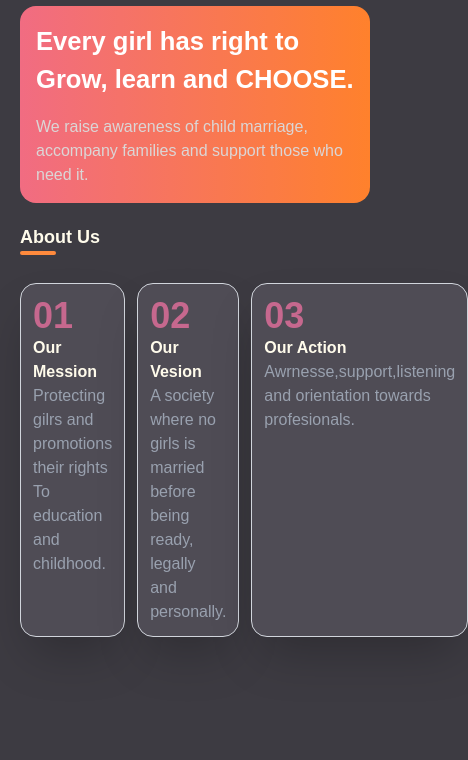
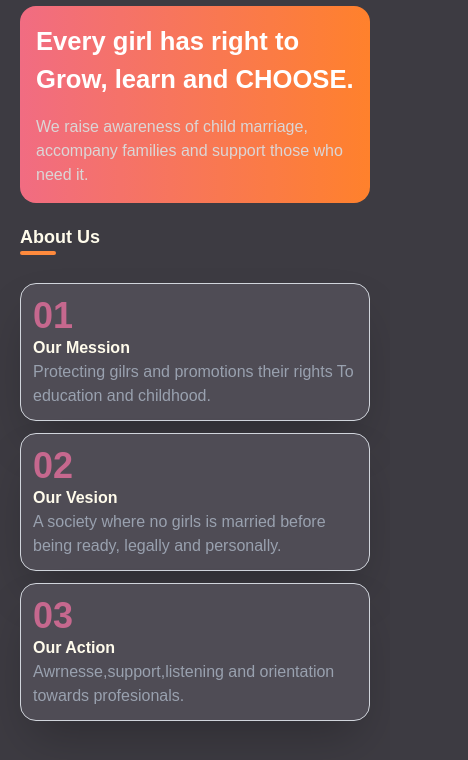
Before and after one commit to Khadija-El-Achyr/Khadija-Elachyr--project-final-HTMLandCSS, a website: page index.html in a window 390 px wide. Shown: the part 62-822 px from the top of the page, 468 px wide, since content can reach past the window. Drawn offline with Linux system fonts and the light colour scheme.

Commit message:
feat: add desktop and mobile section2/main/homePage

```diff
--- a/index.html
+++ b/index.html
@@ -61,7 +61,7 @@
                 <h3 class="text-amber-50 font-bold text-lg">About Us</h3>
                 <div class="h-1 w-9 bg-[#ff8a3d] rounded-2xl"></div>
             </div>
-            <div class="flex gap-3">
+            <div class="flex gap-3 max-sm:flex-col">
                 <div class="border-1 p-3 border-gray-300 shadow-2xl rounded-2xl bg-[#4f4c55] hover:translate-y-0.5 ">
                     <h1 class="font-extrabold text-4xl text-[#c6688e]">01</h1>
                     <p class="font-semibold text-amber-50">Our Mession</p>
```
Also changed, not shown: public/css/output.css.
